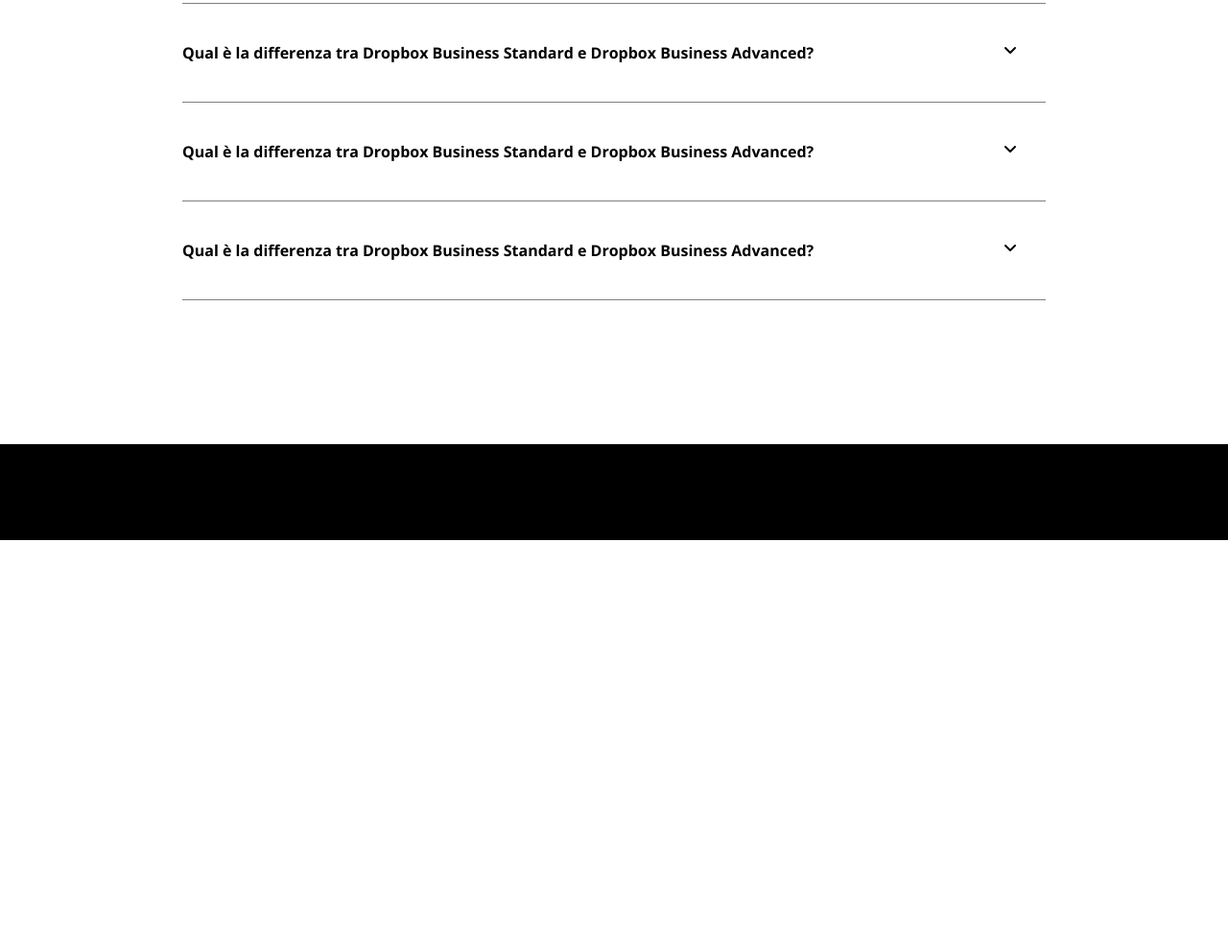
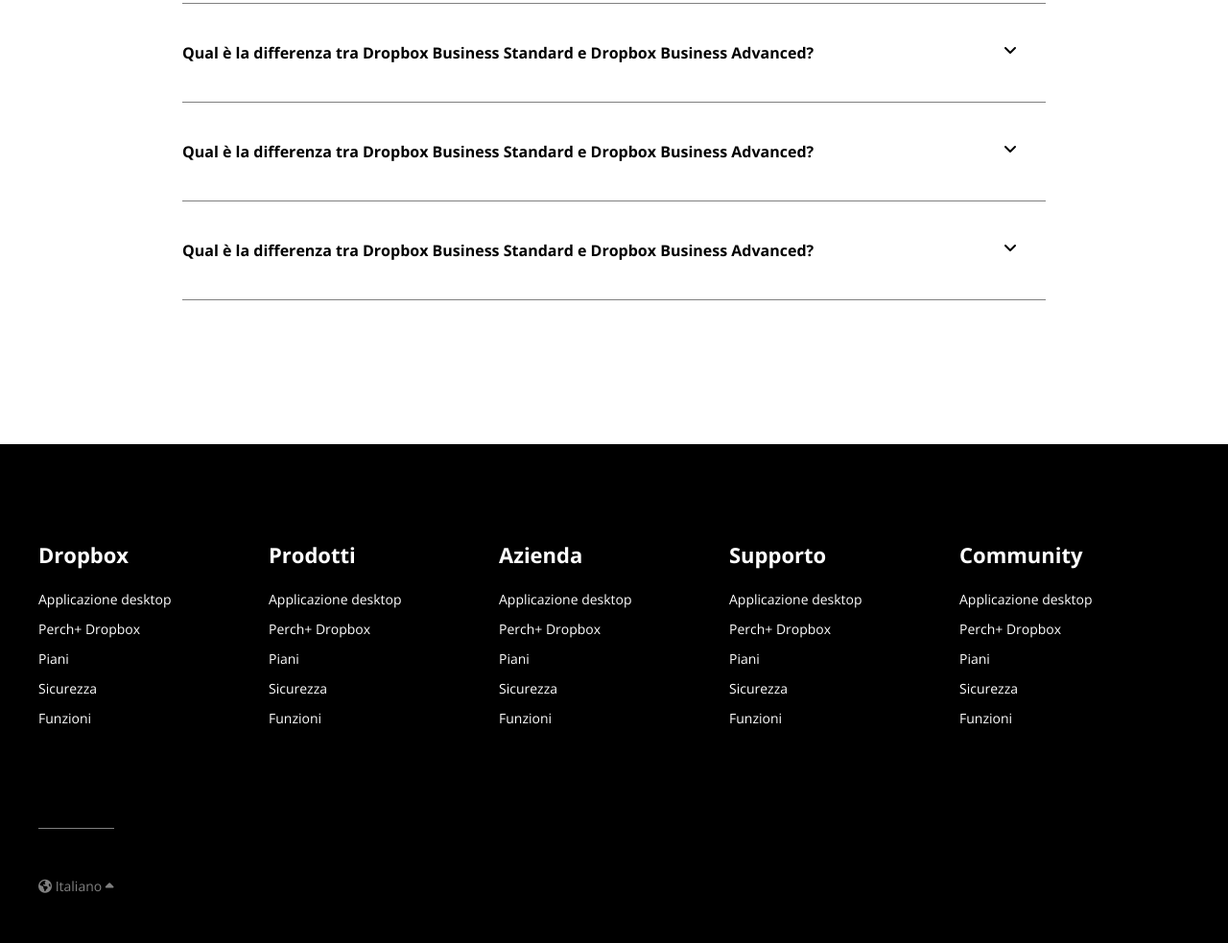
Before and after one commit to Beniamino-Soccio/htmlcss-dropbox, a plain HTML site: page index.html in a window 1280 px wide. Shown: the part 5619-6602 px from the top of the page at 96% size. Before the commit the page ends 6182 px from the top, so only its background shows below. Drawn offline with nearby package versions, Linux system fonts and the light colour scheme.

Commit message:
added footer

```diff
--- a/css/style.css
+++ b/css/style.css
@@ -11,11 +11,6 @@
 
 body{
     font-family: 'Open Sans', sans-serif;
-}
-
-footer{
-    height: 100px;
-    background-color: #000;
 }
 
 img{
@@ -406,3 +401,42 @@ font-weight: bold;
     border-top: 1px solid grey;
     margin-top: 40px
 }
+
+/* ! footer */
+
+footer{
+    height: 100px;
+    background-color: #000;
+    color: #fff;
+}
+
+.footer-content{
+    display: flex;
+    padding-top: 100px;
+}
+
+.link-section{
+    flex-basis: calc(100%/5);
+    height: 300px;
+}
+
+.link-section h3{
+    font-size: 22px;
+    margin-bottom: 20px;
+}
+
+footer a{
+    text-decoration: none;
+    color: #fff;
+    display: inline-block;
+    margin-bottom: 10px;
+    font-size: 14px;
+}
+
+.languages{
+    display: inline-block;
+    color: gray;
+    padding: 50px 0;
+    border-top: 1px solid grey;
+    font-size: 14px;
+}
--- a/index.html
+++ b/index.html
@@ -375,7 +375,72 @@
     </body>
 <!--FOOTER-->
     <footer>
-        <div class="container-big">
+        <div class=" foot bgc-black">
+            <div class="container-big">
+                <div class="footer-section">
+                    <div class="footer-content">
+
+                        <div class="link-section">
+                            <h3>Dropbox</h3>
+                            <ul>
+                                <li><a href="#">Applicazione desktop</a></li>
+                                <li><a href="#">Perch+ Dropbox</a></li>
+                                <li><a href="#">Piani</a></li>
+                                <li><a href="#">Sicurezza</a></li>
+                                <li><a href="#">Funzioni</a></li>
+                            </ul>
+                        </div>
+
+                        <div class="link-section">
+                            <h3>Prodotti</h3>
+                            <ul>
+                                <li><a href="#">Applicazione desktop</a></li>
+                                <li><a href="#">Perch+ Dropbox</a></li>
+                                <li><a href="#">Piani</a></li>
+                                <li><a href="#">Sicurezza</a></li>
+                                <li><a href="#">Funzioni</a></li>
+                            </ul>
+                        </div>
+
+                        <div class="link-section">
+                            <h3>Azienda</h3>
+                            <ul>
+                                <li><a href="#">Applicazione desktop</a></li>
+                                <li><a href="#">Perch+ Dropbox</a></li>
+                                <li><a href="#">Piani</a></li>
+                                <li><a href="#">Sicurezza</a></li>
+                                <li><a href="#">Funzioni</a></li>
+                            </ul>
+                        </div>
+
+                        <div class="link-section">
+                            <h3>Supporto</h3>
+                            <ul>
+                                <li><a href="#">Applicazione desktop</a></li>
+                                <li><a href="#">Perch+ Dropbox</a></li>
+                                <li><a href="#">Piani</a></li>
+                                <li><a href="#">Sicurezza</a></li>
+                                <li><a href="#">Funzioni</a></li>
+                            </ul>
+                        </div>
+
+                        <div class="link-section">
+                            <h3>Community</h3>
+                            <ul>
+                                <li><a href="#">Applicazione desktop</a></li>
+                                <li><a href="#">Perch+ Dropbox</a></li>
+                                <li><a href="#">Piani</a></li>
+                                <li><a href="#">Sicurezza</a></li>
+                                <li><a href="#">Funzioni</a></li>
+                            </ul>
+                        </div>
+
+                    </div>
+                    <div class="languages">
+                        <p><i class="fa-solid fa-earth-americas"></i> Italiano <i class="fa-solid fa-caret-up"></i></p>
+                    </div>
+                </div>
+            </div>
 
         </div>
     </footer>
```
